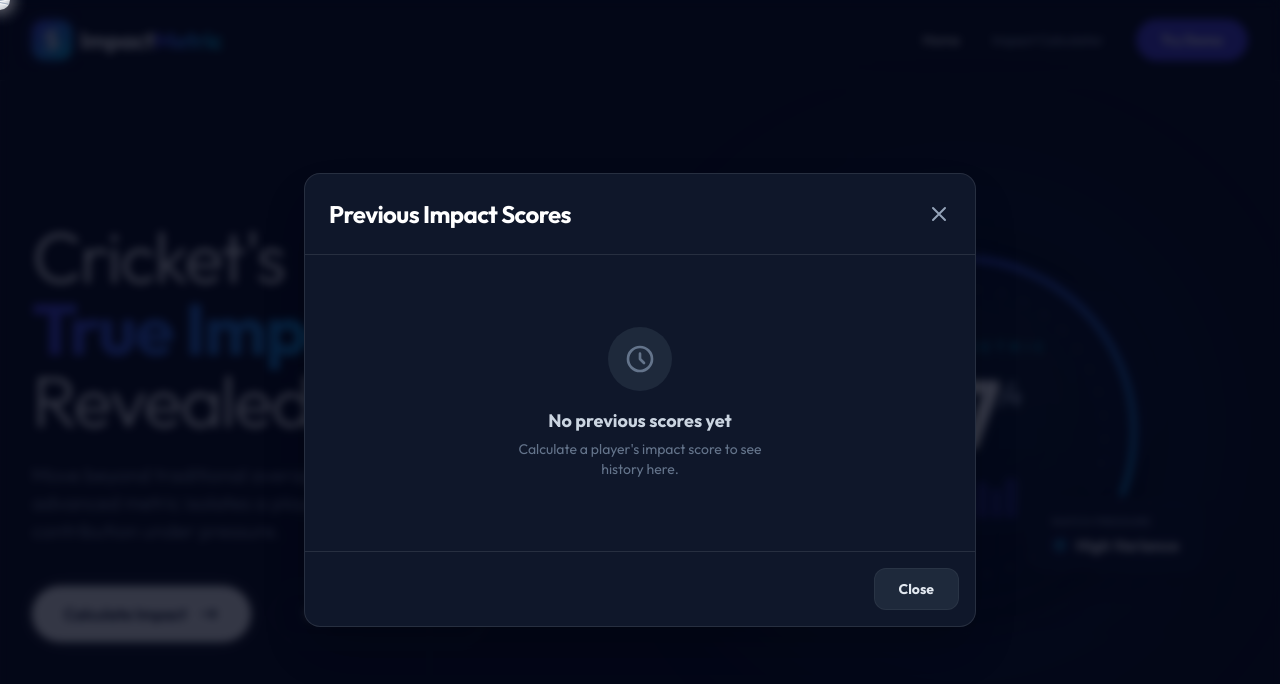
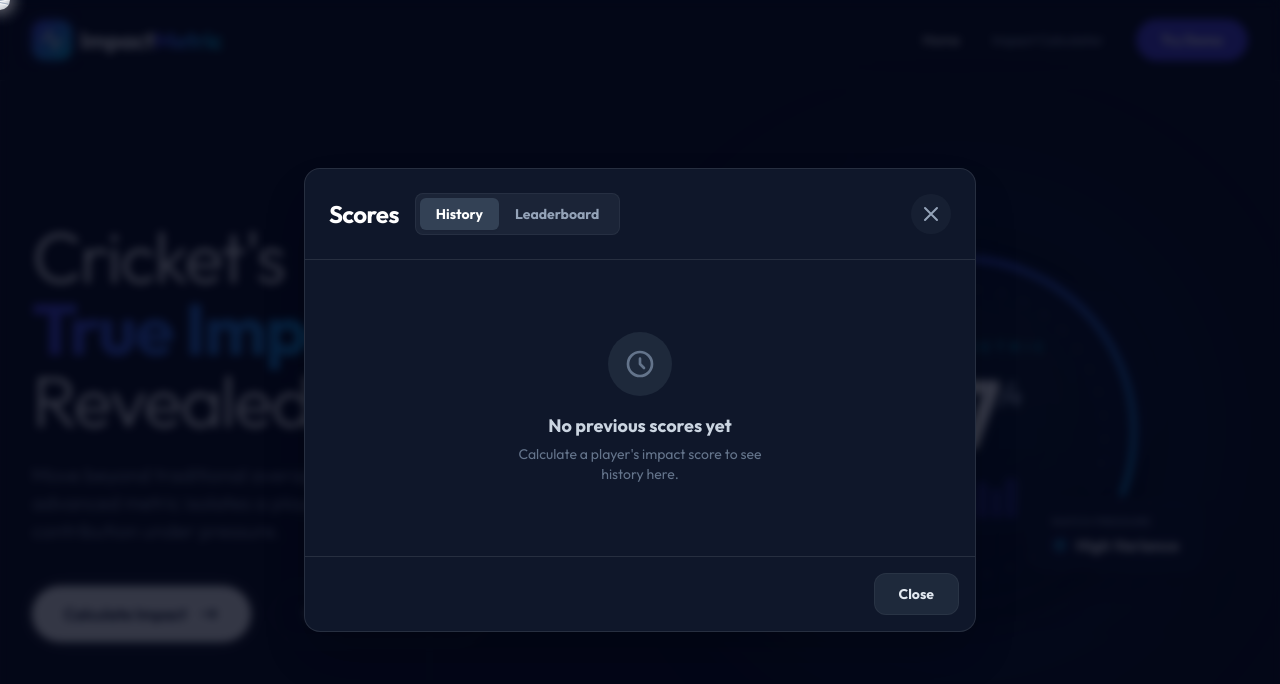
Before and after one commit to misarilakhani/Skill_issue_Cricheroes, a React (Vite) app: page / in a window 1280 px wide. Both pictures are taken after a click on the button "View Previous Scores". Shown: the top 684 px of the page. Built offline with nearby package versions, Linux system fonts and the light colour scheme.

Commit message:
UI: Move Leaderboard to History modal and update icon

```diff
--- a/src/components/HistoryModal.jsx
+++ b/src/components/HistoryModal.jsx
@@ -1,8 +1,10 @@
 import React, { useState, useEffect } from 'react';
 import { getHistory } from '../lib/historyStore';
+import { ImpactLeaderboard } from './ImpactLeaderboard';
 
 export function HistoryModal({ onClose }) {
     const [history, setHistory] = useState([]);
+    const [activeTab, setActiveTab] = useState('history'); // 'history' | 'leaderboard'
 
     useEffect(() => {
         setHistory(getHistory());
@@ -16,18 +18,36 @@ export function HistoryModal({ onClose }) {
     return (
         <div className="fixed inset-0 z-[100] flex items-center justify-center p-4 bg-slate-950/80 backdrop-blur-sm animate-in fade-in duration-200">
             <div className="bg-slate-900 border border-white/10 rounded-2xl shadow-2xl max-w-2xl w-full relative max-h-[85vh] flex flex-col">
-                <div className="p-6 border-b border-white/10 flex justify-between items-center shrink-0">
-                    <h2 className="text-2xl font-black text-white tracking-tight">Previous Impact Scores</h2>
+                <div className="p-4 sm:p-6 border-b border-white/10 flex justify-between items-center shrink-0">
+                    <div className="flex items-center gap-4">
+                        <h2 className="text-xl sm:text-2xl font-black text-white tracking-tight hidden sm:block">Scores</h2>
+                        <div className="flex bg-slate-800/80 rounded-lg p-1 border border-white/5">
+                            <button
+                                onClick={() => setActiveTab('history')}
+                                className={`px-3 py-1.5 sm:px-4 text-xs sm:text-sm font-bold rounded-md transition-all ${activeTab === 'history' ? 'bg-slate-700 text-white shadow-sm' : 'text-slate-400 hover:text-slate-200 hover:bg-slate-700/50'}`}
+                            >
+                                History
+                            </button>
+                            <button
+                                onClick={() => setActiveTab('leaderboard')}
+                                className={`px-3 py-1.5 sm:px-4 text-xs sm:text-sm font-bold rounded-md transition-all ${activeTab === 'leaderboard' ? 'bg-slate-700 text-white shadow-sm' : 'text-slate-400 hover:text-slate-200 hover:bg-slate-700/50'}`}
+                            >
+                                Leaderboard
+                            </button>
+                        </div>
+                    </div>
                     <button
                         onClick={onClose}
-                        className="text-slate-400 hover:text-white transition-colors"
+                        className="text-slate-400 hover:text-white transition-colors p-2 bg-slate-800/50 rounded-full hover:bg-slate-700"
                     >
-                        <svg xmlns="http://www.w3.org/2000/svg" className="h-6 w-6" fill="none" viewBox="0 0 24 24" stroke="currentColor"><path strokeLinecap="round" strokeLinejoin="round" strokeWidth={2} d="M6 18L18 6M6 6l12 12" /></svg>
+                        <svg xmlns="http://www.w3.org/2000/svg" className="h-5 w-5 sm:h-6 sm:w-6" fill="none" viewBox="0 0 24 24" stroke="currentColor"><path strokeLinecap="round" strokeLinejoin="round" strokeWidth={2} d="M6 18L18 6M6 6l12 12" /></svg>
                     </button>
                 </div>
 
-                <div className="p-6 overflow-y-auto flex-1">
-                    {history.length === 0 ? (
+                <div className="p-4 sm:p-6 overflow-y-auto flex-1">
+                    {activeTab === 'leaderboard' ? (
+                        <ImpactLeaderboard />
+                    ) : history.length === 0 ? (
                         <div className="text-center py-12">
                             <div className="w-16 h-16 mx-auto mb-4 rounded-full bg-slate-800 flex items-center justify-center text-slate-500">
                                 <svg xmlns="http://www.w3.org/2000/svg" className="h-8 w-8" fill="none" viewBox="0 0 24 24" stroke="currentColor"><path strokeLinecap="round" strokeLinejoin="round" strokeWidth={2} d="M12 8v4l3 3m6-3a9 9 0 11-18 0 9 9 0 0118 0z" /></svg>
--- a/src/components/ImpactLeaderboard.jsx
+++ b/src/components/ImpactLeaderboard.jsx
@@ -21,7 +21,7 @@ export function ImpactLeaderboard() {
     }
 
     return (
-        <div className="bg-slate-900/40 backdrop-blur-md rounded-[2rem] overflow-hidden mb-10 border border-white/5 relative">
+        <div className="bg-slate-900/40 backdrop-blur-md rounded-[2rem] overflow-hidden border border-white/5 relative">
             <div className="p-8 border-b border-white/5 flex items-center justify-between bg-slate-900/20">
                 <div>
                     <h3 className="text-2xl font-black text-white tracking-tight flex items-center gap-3">
@@ -43,12 +43,11 @@ export function ImpactLeaderboard() {
                         className="p-6 flex items-center justify-between hover:bg-white/5 transition-all group"
                     >
                         <div className="flex items-center gap-6">
-                            <div className={`w-8 h-8 rounded-lg flex items-center justify-center font-black text-sm border ${
-                                index === 0 ? 'bg-amber-400/20 border-amber-400/30 text-amber-400' :
-                                index === 1 ? 'bg-slate-300/20 border-slate-300/30 text-slate-200' :
-                                index === 2 ? 'bg-orange-500/20 border-orange-500/30 text-orange-400' :
-                                'bg-slate-900 border-white/5 text-slate-500'
-                            }`}>
+                            <div className={`w-8 h-8 rounded-lg flex items-center justify-center font-black text-sm border ${index === 0 ? 'bg-amber-400/20 border-amber-400/30 text-amber-400' :
+                                    index === 1 ? 'bg-slate-300/20 border-slate-300/30 text-slate-200' :
+                                        index === 2 ? 'bg-orange-500/20 border-orange-500/30 text-orange-400' :
+                                            'bg-slate-900 border-white/5 text-slate-500'
+                                }`}>
                                 {index + 1}
                             </div>
                             <div>
--- a/src/components/Navbar.jsx
+++ b/src/components/Navbar.jsx
@@ -1,5 +1,6 @@
 import React, { useState } from 'react';
 import { HowToModal } from './HowToModal';
+import { Activity } from 'lucide-react';
 
 export function Navbar({ currentRoute, setCurrentRoute }) {
     const [showHowTo, setShowHowTo] = useState(false);
@@ -21,7 +22,7 @@ export function Navbar({ currentRoute, setCurrentRoute }) {
                         {/* Logo */}
                         <div className="flex-shrink-0 flex items-center gap-2 cursor-pointer" onClick={() => setCurrentRoute('landing')}>
                             <div className="w-10 h-10 rounded-xl bg-gradient-to-br from-accent-primary to-accent-secondary flex items-center justify-center shadow-[0_0_15px_rgba(79,70,229,0.3)]">
-                                <svg xmlns="http://www.w3.org/2000/svg" viewBox="0 0 24 24" fill="none" stroke="currentColor" strokeWidth="2.5" strokeLinecap="round" strokeLinejoin="round" className="w-6 h-6 text-white"><path d="M12 2v20 M17 5H9.5a3.5 3.5 0 0 0 0 7h5a3.5 3.5 0 0 1 0 7H6" /></svg>
+                                <Activity className="w-6 h-6 text-white" />
                             </div>
                             <span className="text-2xl font-black text-white tracking-tight">Impact<span className="text-transparent bg-clip-text bg-gradient-to-r from-accent-primary to-accent-secondary">Metric</span></span>
                         </div>
--- a/src/pages/ImpactCalculator.jsx
+++ b/src/pages/ImpactCalculator.jsx
@@ -16,7 +16,6 @@ import { PressureAnalysisCard } from '../components/PressureAnalysisCard';
 import { Navbar } from '../components/Navbar';
 import { TurningPointSection } from '../components/TurningPointSection';
 import { ScenarioAnalyzer } from '../components/ScenarioAnalyzer';
-import { ImpactLeaderboard } from '../components/ImpactLeaderboard';
 import { saveToLeaderboard } from '../utils/leaderboardStorage';
 
 export function ImpactCalculator({ setCurrentRoute }) {
@@ -406,11 +405,6 @@ export function ImpactCalculator({ setCurrentRoute }) {
                         </div>
                     </div>
                 )}
-
-                {/* Global Leaderboard Section */}
-                <div className="mt-12">
-                   <ImpactLeaderboard />
-                </div>
             </main>
         </div>
     );
```
